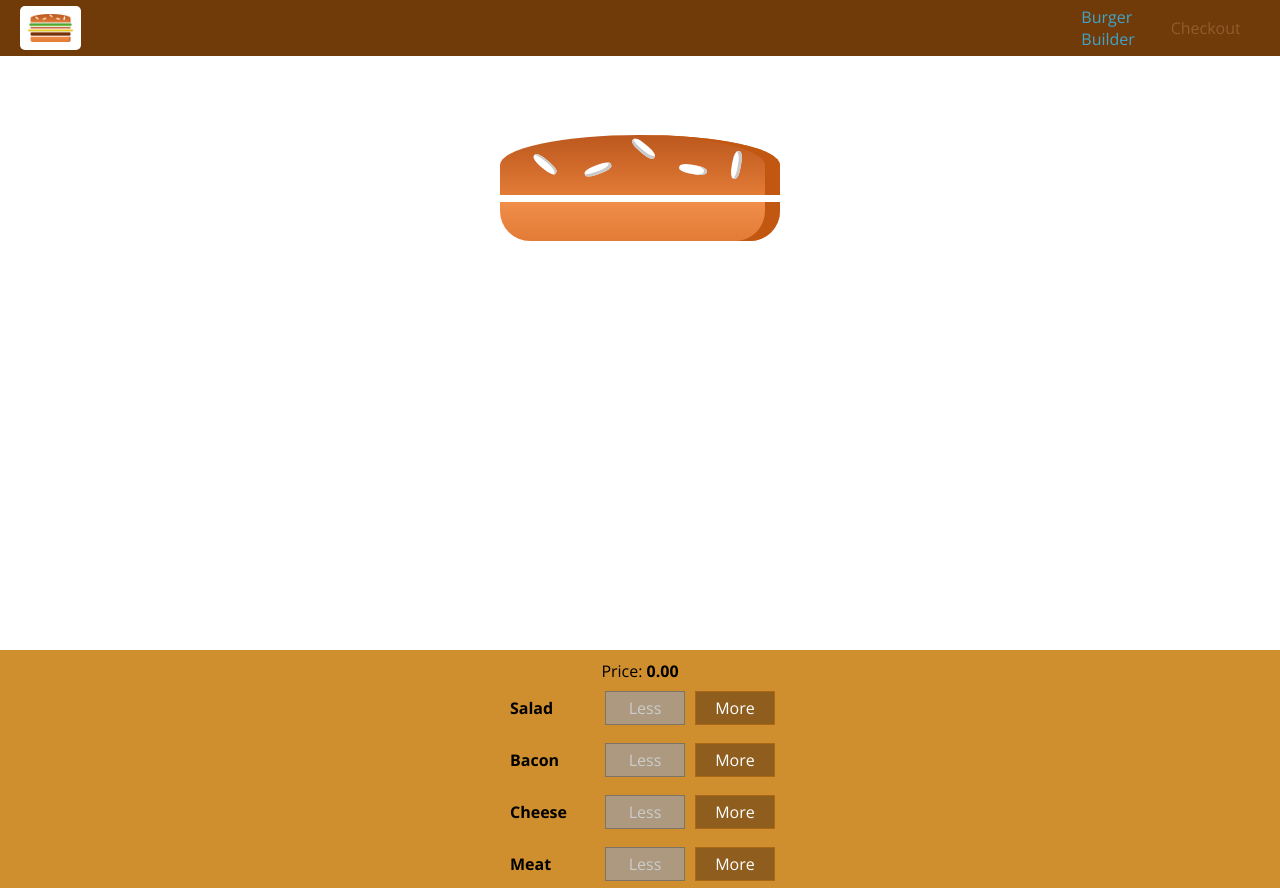
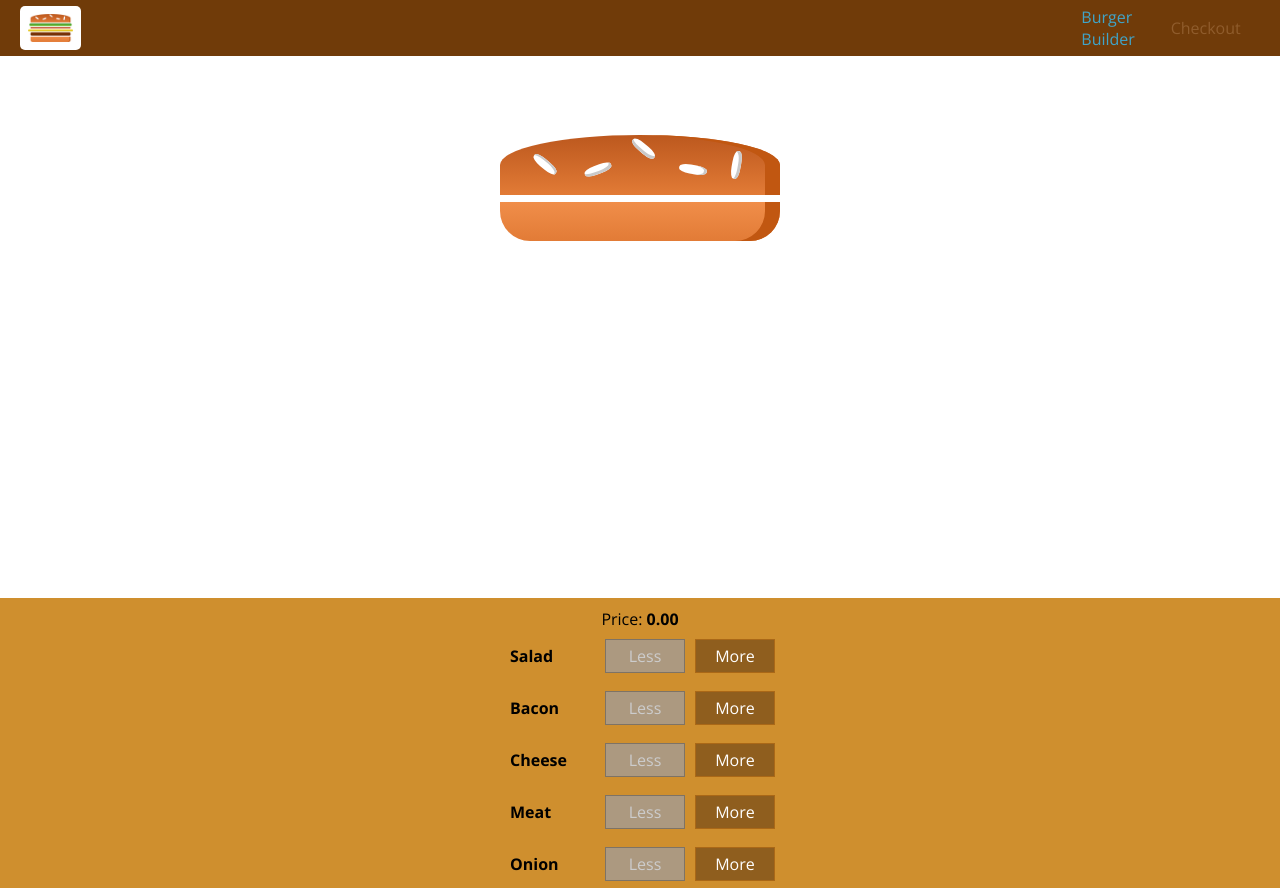
Before and after one commit to SergeyArenzon/MyBurger, a React app: page / in a window 1280 px wide. Shown: the top 888 px of the page. Built offline with nearby package versions, Linux system fonts and the light colour scheme.

Commit message:
add onion ingredient

```diff
--- a/src/components/Burger/BuildControls/BuildControls.js
+++ b/src/components/Burger/BuildControls/BuildControls.js
@@ -6,7 +6,8 @@ const controls = [
     { label: 'Salad', type: 'salad' },
     { label: 'Bacon', type: 'bacon' },
     { label: 'Cheese', type: 'cheese' },
-    { label: 'Meat', type: 'meat' }
+    { label: 'Meat', type: 'meat' },
+    {label: 'Onion', type: 'onion' }
 
 
 ];
--- a/src/components/Burger/BuildControls/BuildControls.module.css
+++ b/src/components/Burger/BuildControls/BuildControls.module.css
@@ -8,7 +8,7 @@
     flex-flow: column;
     align-items: center;
     box-shadow: 0 2px 1px #ccc;
-    margin-top: 222px;
+    margin-top: 170px;
     padding: 10px 0;
 }
 
--- a/src/components/Burger/Burger.module.css
+++ b/src/components/Burger/Burger.module.css
@@ -1,7 +1,7 @@
 .Burger {
-    width: 100%;
+    width: 70%;
     margin: auto;
-    height: 167px;
+    height: 115px;
     overflow: scroll;
     text-align: center;
     font-weight: bold;
--- a/src/components/Burger/BurgerIngredient/BurgerIngredient.js
+++ b/src/components/Burger/BurgerIngredient/BurgerIngredient.js
@@ -31,6 +31,9 @@ class BurgerIngredient extends Component {
             case('bacon'):
                 ingredient = <div className={classes.Bacon}></div>
                 break;
+            case('onion'):
+                ingredient = <div className={classes.Onion}></div>
+                break;
             default:
                 ingredient = null;
         }
--- a/src/components/Burger/BurgerIngredient/BurgerIngredient.module.css
+++ b/src/components/Burger/BurgerIngredient/BurgerIngredient.module.css
@@ -111,3 +111,11 @@
     background: linear-gradient(#bf3813, #c45e38);
     margin: 2% auto;
 }
+
+.Onion {
+  width: 90%;
+  height: 4.5%;
+  margin: 2% auto;
+  background: linear-gradient(#f5e55b, #a5a5a5);
+  border-radius: 20px;
+}
--- a/src/containers/BurgerBuilder/BurgerBuilder.js
+++ b/src/containers/BurgerBuilder/BurgerBuilder.js
@@ -12,7 +12,8 @@ const INGREDIENT_PRICES = {
     salad: 0.5,
     cheese: 0.4,
     meat: 1.3,
-    bacon: 0.7
+    bacon: 0.7,
+    onion: 0.2
 }
 
 class BurgerBuilder extends Component {
@@ -22,7 +23,8 @@ class BurgerBuilder extends Component {
             salad: 0,
             bacon: 0,
             cheese: 0,
-            meat: 0
+            meat: 0,
+            onion: 0
         },
         totalPrice: 0,
         purchasable: false,
```
